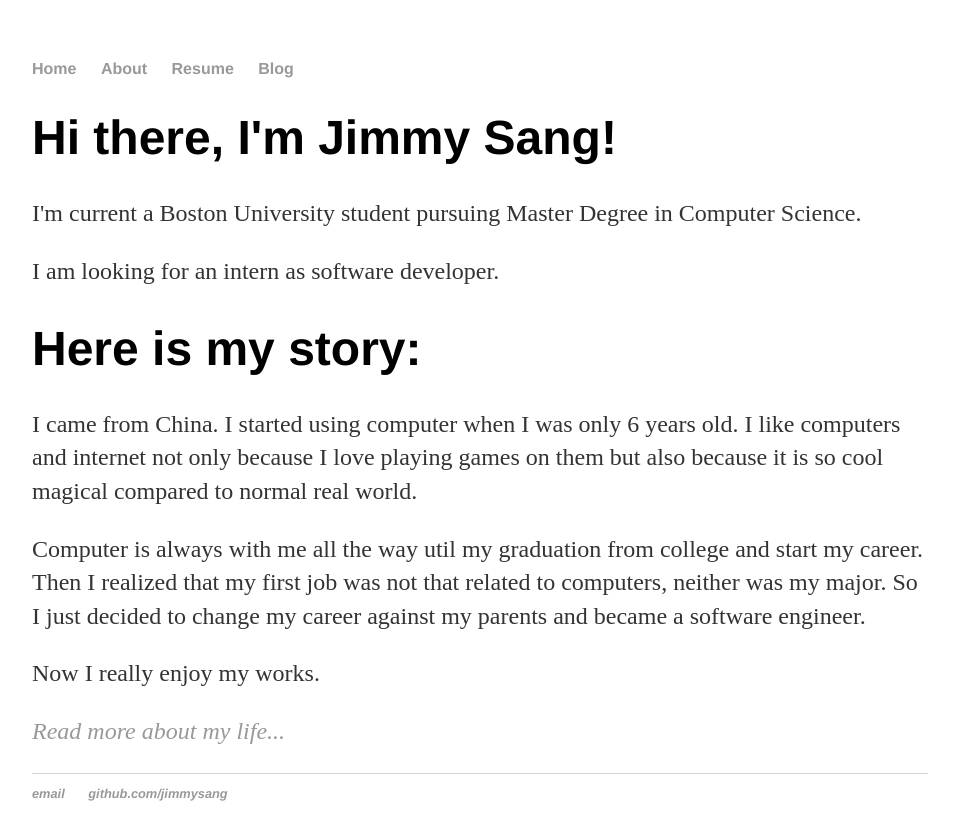
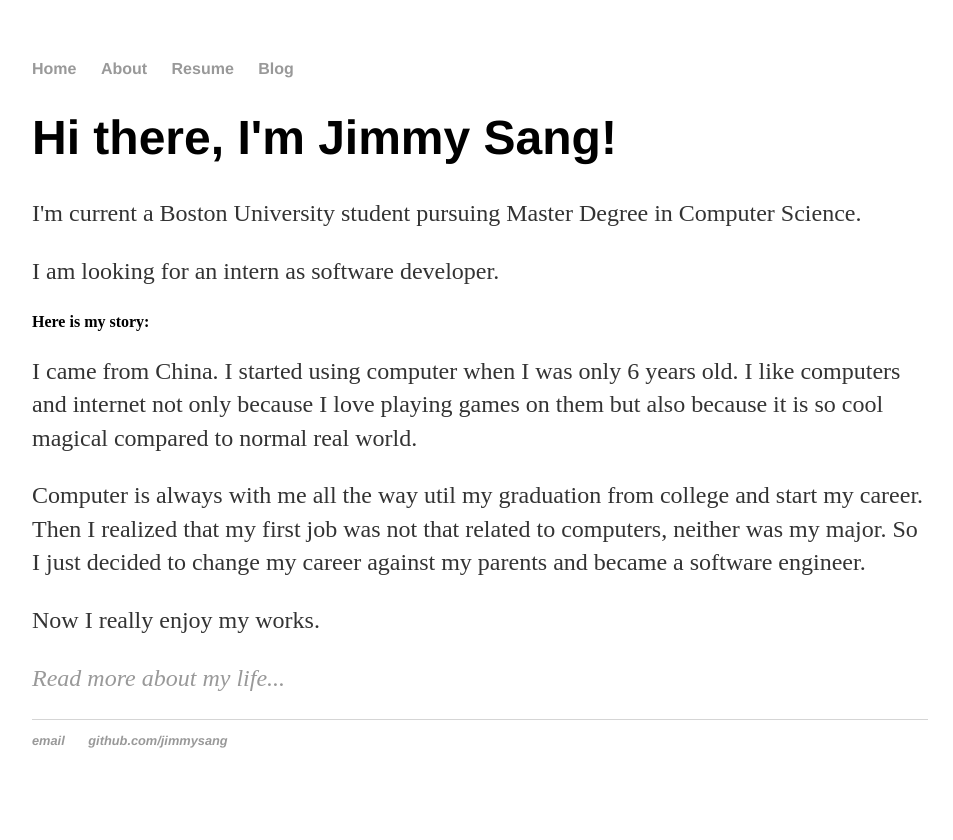
Before and after one commit to jimmysang/jimmysang.github.io, a Jekyll site: the page built from index.html, in a window 1280 px wide. Shown: the top 840 px of the page, without its empty margins (160-1113 px from the left). Built offline with Jekyll 4.4.1, drawn with Linux system fonts in a browser that asks for light colours.

```diff
--- a/index.html
+++ b/index.html
@@ -8,7 +8,7 @@ title: Jimmy Sang, Big fan of technology
 			<p>I'm current a Boston University student pursuing Master Degree in Computer Science. </p>
 			<p>I am looking for an intern as software developer.</p>
 
-			<h1>Here is my story:</h1>
+			<h4>Here is my story:</h4>
 			<p>
 			I came from China. I started using computer when I was only 6 years old. I like computers and internet not only because I love playing games on them but also because it is so cool magical compared to normal real world.
 		    </p>
```
